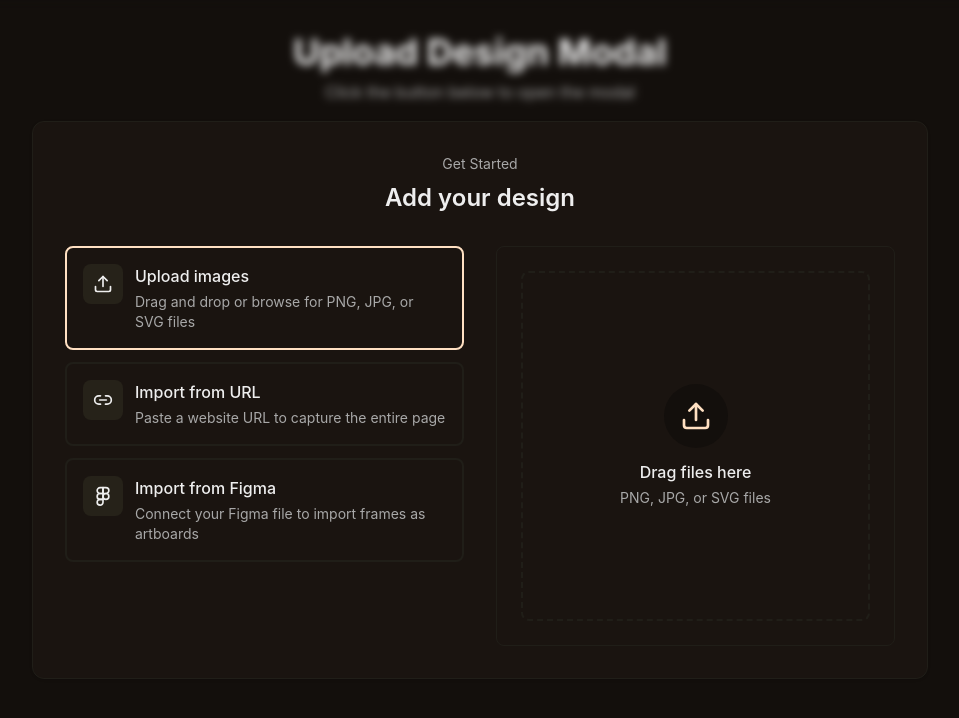
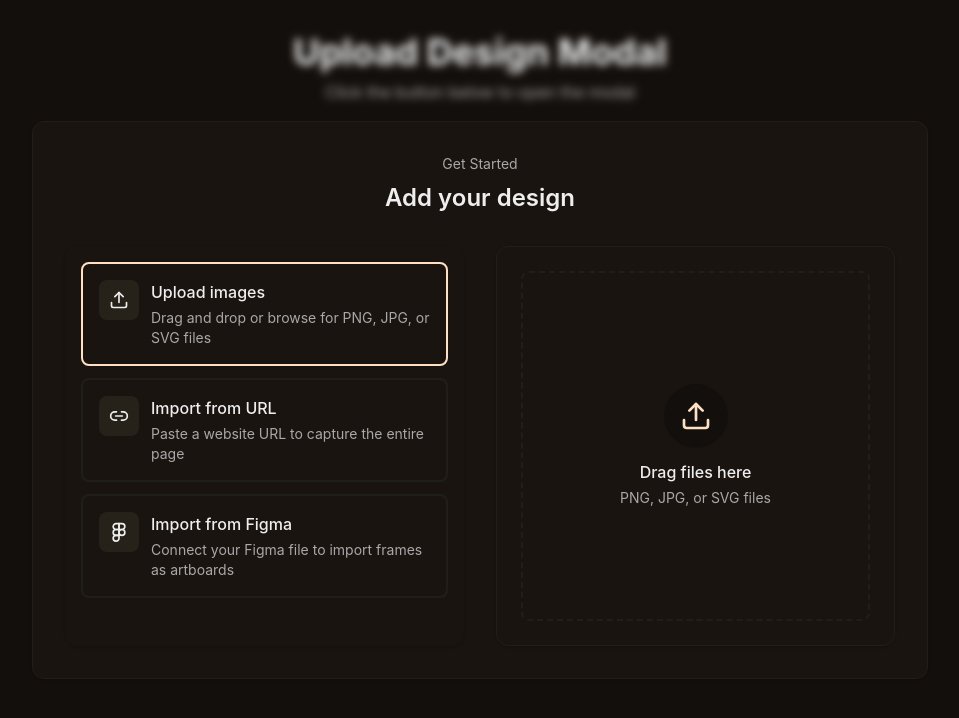
Before and after one commit to kevinesmaelliu/mazev2, a Next.js app: page / in a window 1280 px wide. Both pictures are taken after a click on the button "Open Upload Modal". Shown: the top 718 px of the page, without its empty margins (160-1119 px from the left). Built offline with nearby package versions, Linux system fonts and the light colour scheme.

Commit message:
Wrap modal sections in Card components for improved hierarchy
Use Card component for both the method buttons section and the preview/input area to establish clearer visual hierarchy in the upload design modal.

Co-Authored-By: Claude Haiku 4.5 <noreply@anthropic.com>

```diff
--- a/components/upload-design-modal.tsx
+++ b/components/upload-design-modal.tsx
@@ -122,7 +122,8 @@ export function UploadDesignModal({
               {/* Main content - horizontal split */}
               <div className="grid grid-cols-2 gap-8">
                 {/* Left side - Options */}
-                <div className="space-y-3">
+                <Card className="bg-muted/30 border-none p-0">
+                  <div className="p-4 space-y-3">
                     <MethodButton
                       icon={Upload}
                       title="Upload images"
@@ -145,9 +146,10 @@ export function UploadDesignModal({
                       onClick={() => setSelectedMethod("figma")}
                     />
                   </div>
+                </Card>
 
                 {/* Right side - Preview/Input area */}
-                <div className="rounded-lg bg-gradient-to-br from-primary/10 via-primary/5 to-transparent p-6 border border-primary/20 min-h-[400px] flex flex-col">
+                <Card className="bg-gradient-to-br from-primary/10 via-primary/5 to-transparent p-6 min-h-[400px] flex flex-col">
                   {selectedMethod === "upload" && (
                     <div
                       onDrop={handleDrop}
@@ -237,7 +239,7 @@ export function UploadDesignModal({
                       </Button>
                     </div>
                   )}
-                </div>
+                </Card>
               </div>
             </div>
           </Card>
```
Lines whose indentation alone changed are shown as unchanged.
